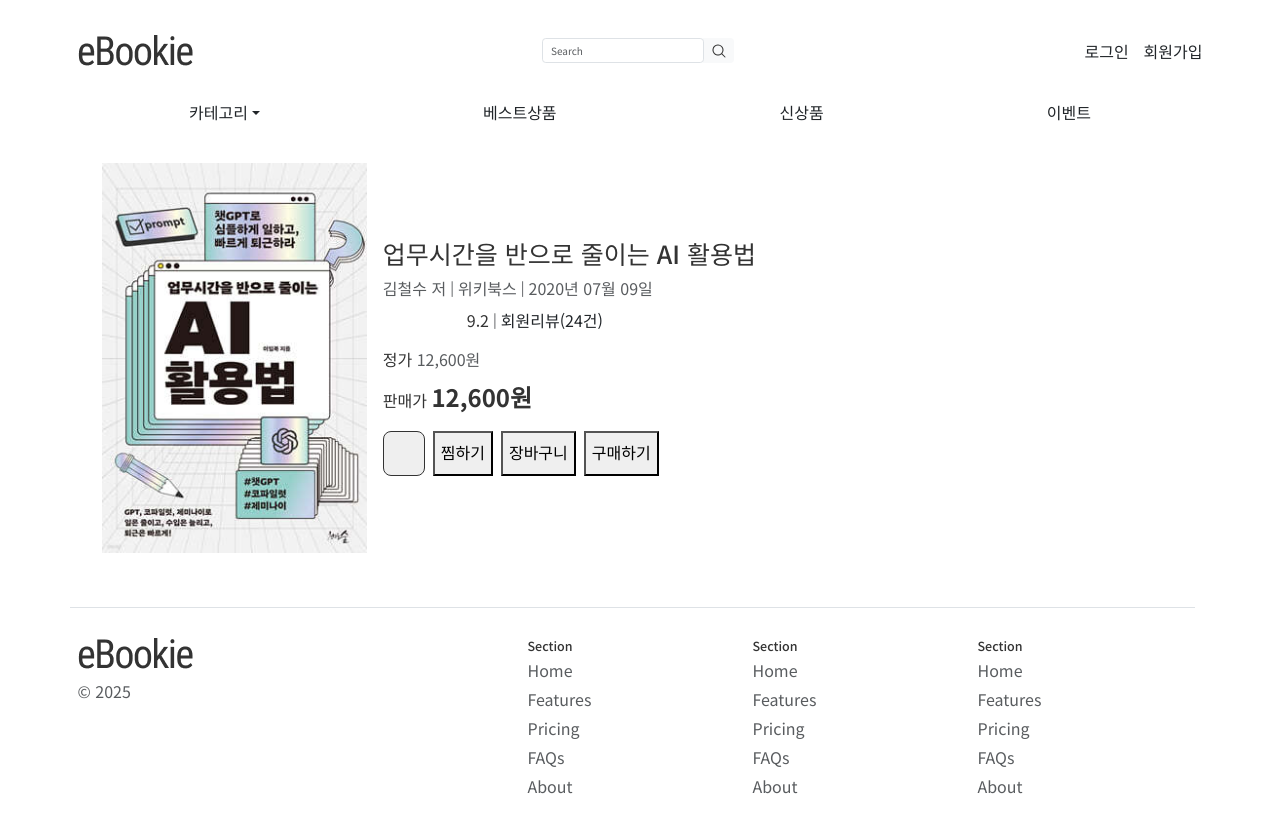
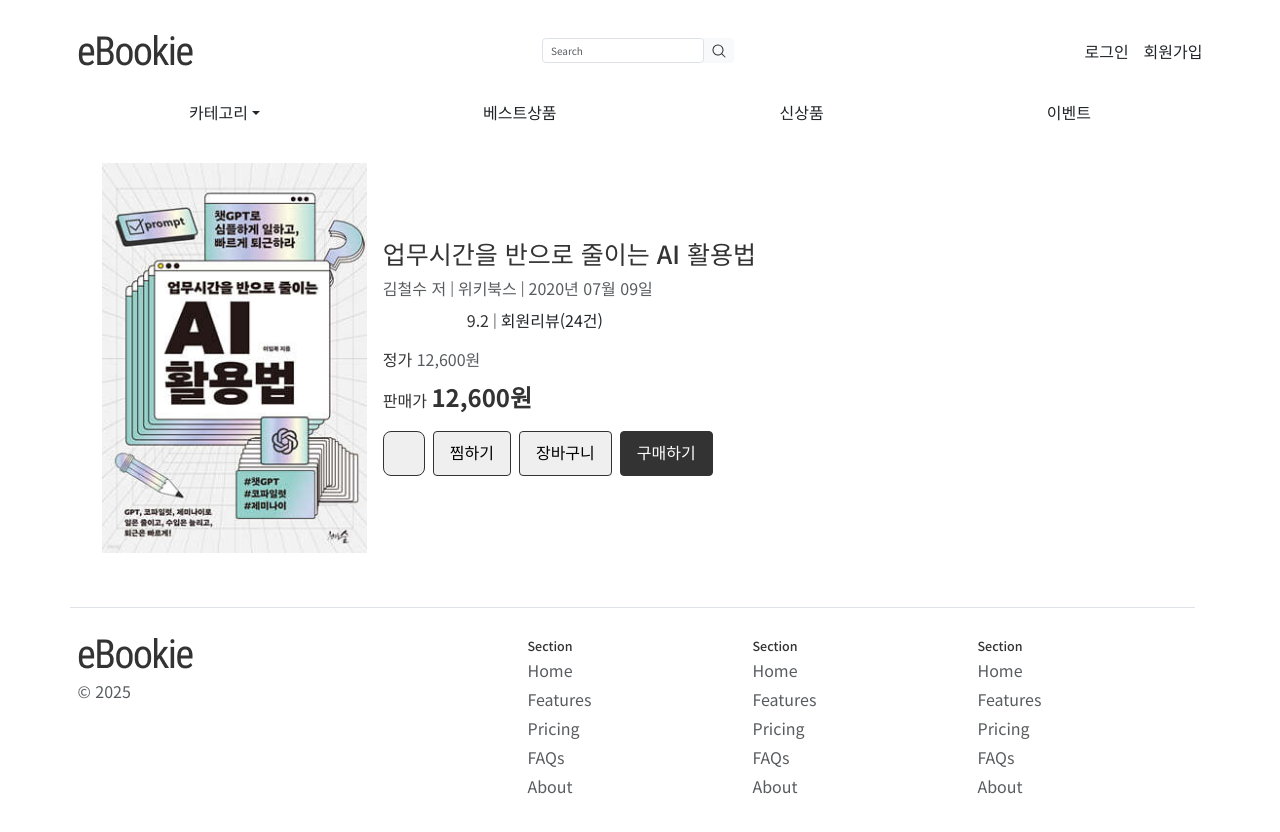
Before and after one commit to taewookim02/ebookie, a Vue app in the folder frontend/: page /product/1 in a window 1280 px wide. Shown: the top 832 px of the page. Built offline with nearby package versions, Linux system fonts and the light colour scheme; no server answers; some icons are missing; a web font is replaced by a local one.

Commit message:
style: detail hero

```diff
--- a/frontend/src/components/sections/detail/HeroSection.vue
+++ b/frontend/src/components/sections/detail/HeroSection.vue
@@ -1,4 +1,5 @@
 <script setup>
+import ActionButton from '@/components/shared/ActionButton.vue';
 import LikeButton from '@/components/shared/LikeButton.vue';
 import { PhStar } from '@phosphor-icons/vue';
 import { ref } from 'vue';
@@ -68,9 +69,9 @@
                 </div>
                 <div class="info-bottom__action">
                     <LikeButton @like="handleLike" :is-active="isActive" />
-                    <button @click="handleSaveClick">찜하기</button>
-                    <button @click="handleCartClick">장바구니</button>
-                    <button @click="handleBuyClick">구매하기</button>
+                    <ActionButton text="찜하기" @action="handleSaveClick"/>
+                    <ActionButton text="장바구니" @action="handleCartClick"/>
+                    <ActionButton text="구매하기" @action="handleBuyClick" :is-active="true"/>
                 </div>
             </div>
 
@@ -127,8 +128,4 @@
     display: flex;
     gap: 0.8rem;
 }
-
-.btn-like {
-
-}
 </style>
--- a/frontend/src/components/shared/ActionButton.vue
+++ b/frontend/src/components/shared/ActionButton.vue
@@ -0,0 +1,29 @@
+<script setup>
+defineProps({
+    text: String,
+    isActive: Boolean
+})
+
+const emit = defineEmits(["action"]);
+
+const handleClick = () => {
+    emit("action")
+}
+</script>
+
+<template>
+    <button class="btn-action" :class="{ active: isActive }" @click="handleClick">{{ text }}</button>
+</template>
+
+<style scoped>
+.btn-action {
+    padding: 4px 16px;
+    border: 1px solid #333333;
+    border-radius: 4px;
+}
+
+.btn-action.active {
+    background-color: #333333;
+    color: #fff;
+}
+</style>
```
